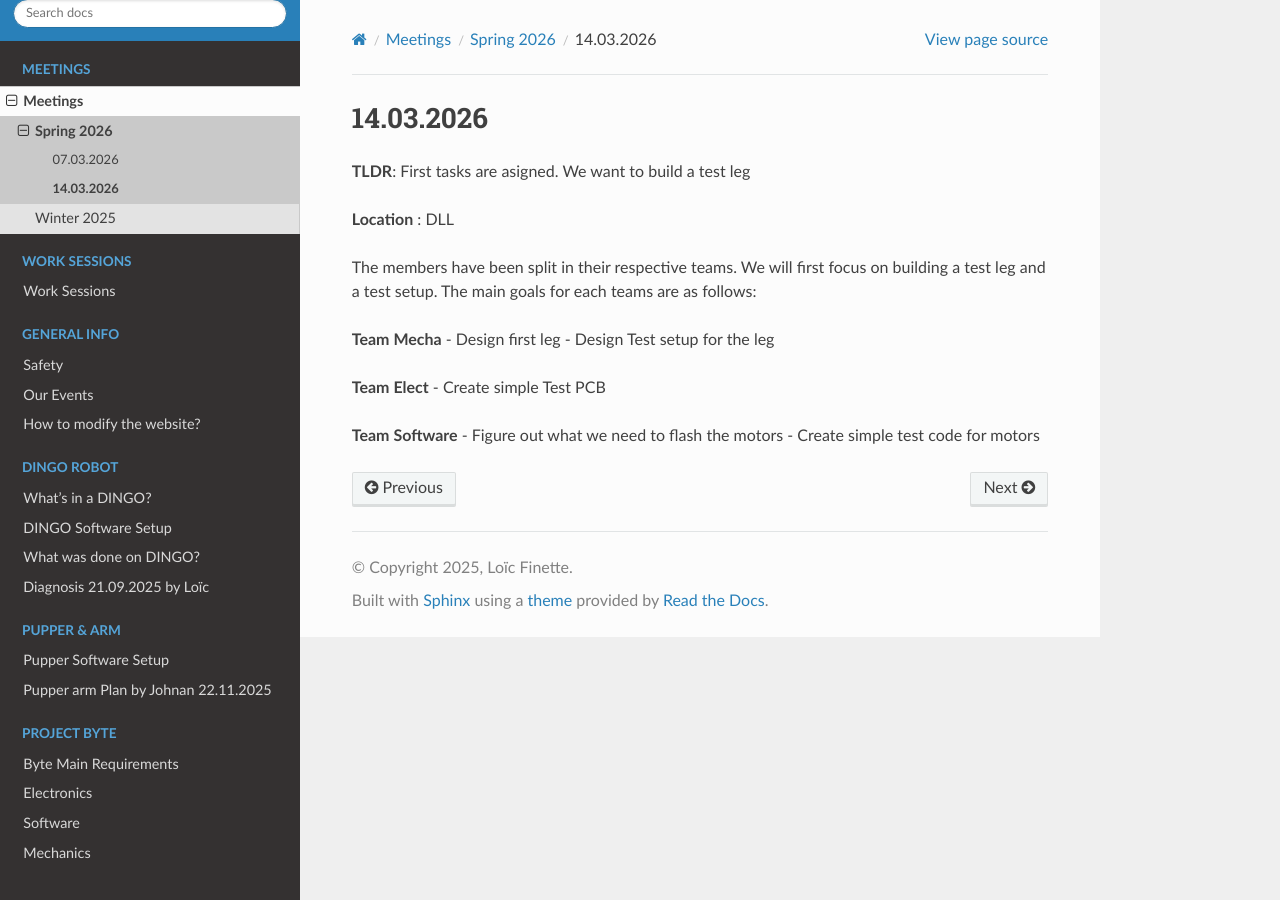
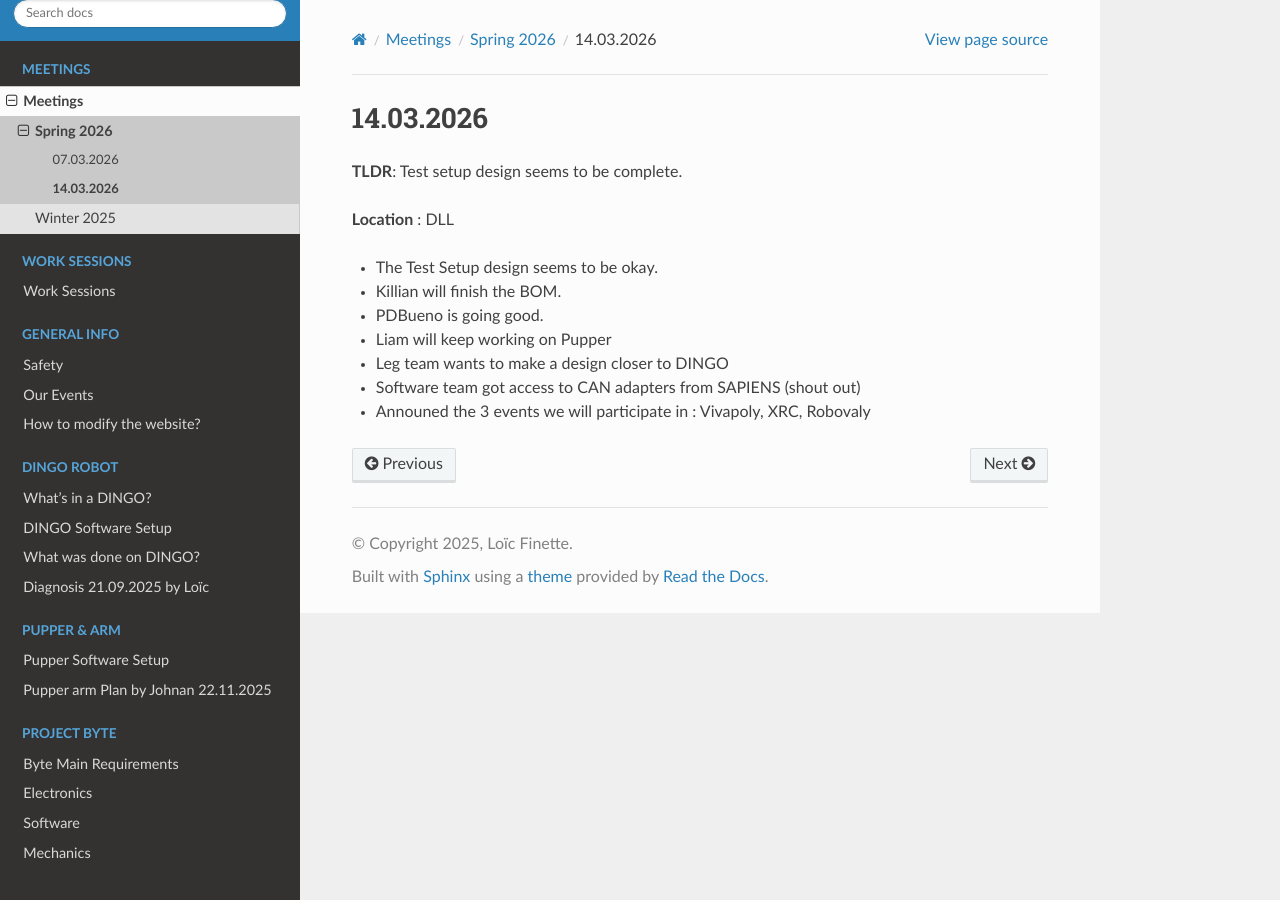
Before and after one commit to lolothecoder/BARK_Documentation, a Sphinx documentation site: the page built from docs/source/meetings/Spring_2026/02_14-03-2026.rst, in a window 1280 px wide. Built offline with Sphinx 7.4.7 and the Read the Docs theme 3.1.0, drawn with Linux system fonts in a browser that asks for light colours.

Commit message:
added CAN

```diff
--- a/docs/source/meetings/Spring_2026/02_14-03-2026.rst
+++ b/docs/source/meetings/Spring_2026/02_14-03-2026.rst
@@ -1,19 +1,14 @@
 14.03.2026
 ==========
 
-**TLDR**: First tasks are asigned. We want to build a test leg
+**TLDR**: Test setup design seems to be complete.
 
 **Location** : DLL
 
-The members have been split in their respective teams. We will first focus on building a test leg and a test setup. The main goals for each teams are as follows:
-
-**Team Mecha**
-- Design first leg
-- Design Test setup for the leg
-
-**Team Elect**
-- Create simple Test PCB
-
-**Team Software**
-- Figure out what we need to flash the motors
-- Create simple test code for motors
+* The Test Setup design seems to be okay.
+* Killian will finish the BOM.
+* PDBueno is going good.
+* Liam will keep working on Pupper
+* Leg team wants to make a design closer to DINGO
+* Software team got access to CAN adapters from SAPIENS (shout out)
+* Announed the 3 events we will participate in : Vivapoly, XRC, Robovaly
```
Also changed, not shown: docs/source/information/Software.rst (+17 -0 lines), docs/source/work_sessions/Spring_2026/03_14-03-2026.rst (added, +24 -0 lines), docs/source/assets/byte_research/usb-can-a-1_1.jpg (added).
